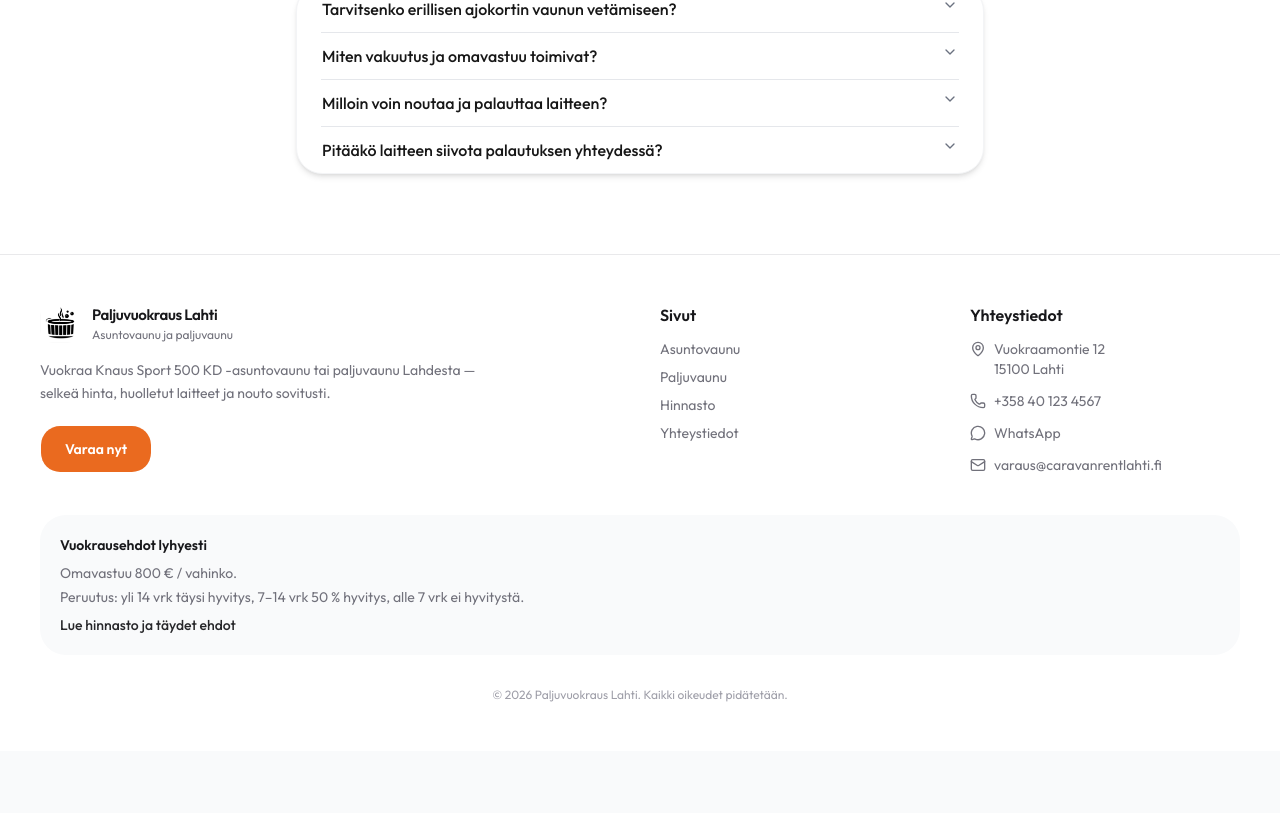
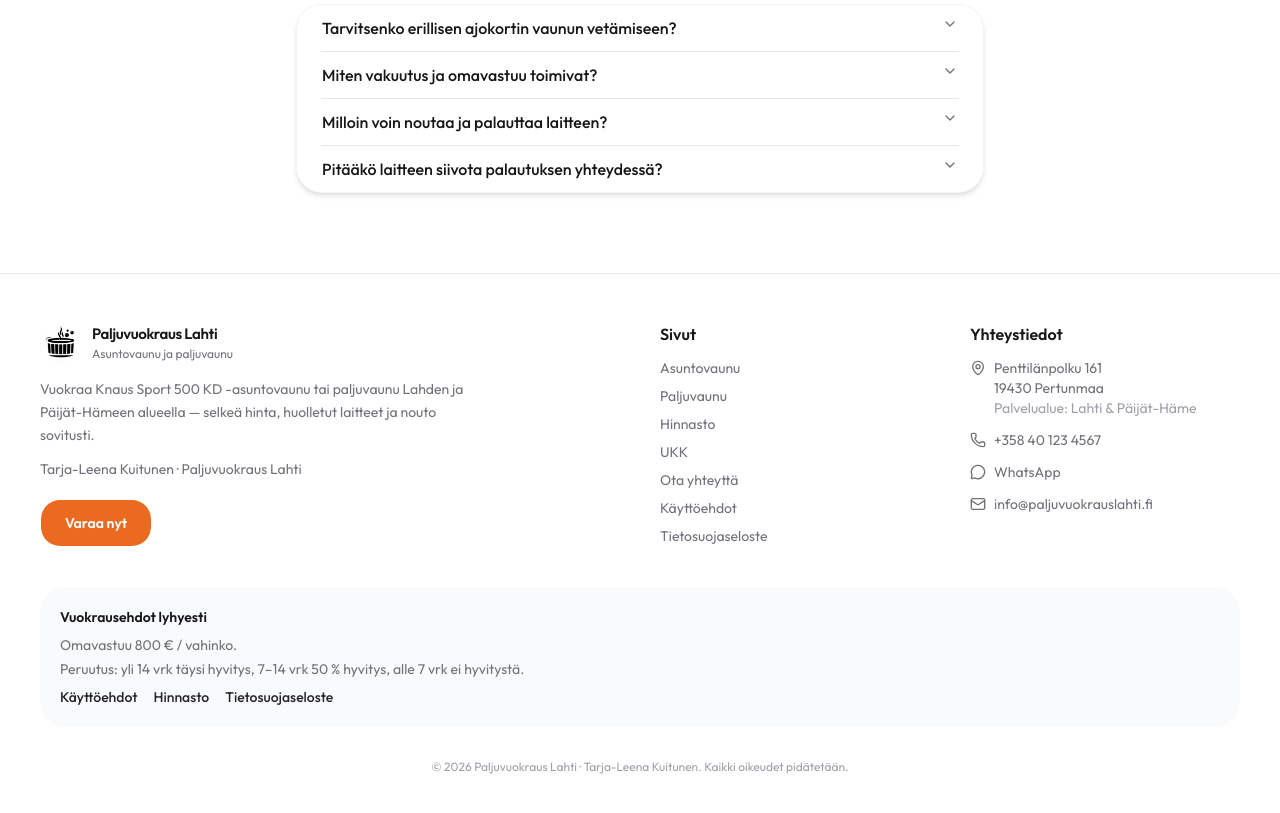
Before and after one commit to lahentaksi-glitch/caravan-rental, a Next.js app: page / in a window 1280 px wide. Shown: the part 3627-4440 px from the top of the page. Before the commit the page ends 4378 px from the top, so only its background shows below. Built offline with nearby package versions, Linux system fonts and the light colour scheme; no server answers.

Commit message:
Paivitetty yhteystiedot, footer-linkit ja ehdot
Co-authored-by: lahentaksi <lahentaksi@gmail.com>

```diff
--- /dev/null
+++ b/app/kayttoehdot/page.tsx
@@ -0,0 +1,62 @@
+import type { Metadata } from "next";
+import Link from "next/link";
+import { rentalTerms } from "@/data/pricing";
+import { site } from "@/data/site";
+import { Container } from "@/components/ui/container";
+import { SectionHeading } from "@/components/ui/section-heading";
+import { pageMetadata } from "@/lib/seo";
+
+export const metadata: Metadata = pageMetadata({
+  path: "/kayttoehdot",
+});
+
+export default function KayttoehdotPage() {
+  return (
+    <div className="py-12 sm:py-16">
+      <Container className="max-w-3xl">
+        <SectionHeading
+          align="left"
+          className="max-w-3xl"
+          title="Käyttöehdot"
+          subtitle={`${site.name} — vuokrausehdot lyhyesti. Täydelliset ehdot toimitetaan varausvahvistuksen mukana.`}
+        />
+
+        <div className="space-y-6">
+          {rentalTerms.map((term) => (
+            <article key={term.title} className="rounded-2xl bg-[#F9FAFB] p-5 sm:p-6">
+              <h2 className="text-lg font-semibold text-zinc-900">{term.title}</h2>
+              <p className="mt-2 text-sm leading-relaxed text-zinc-600">{term.body}</p>
+            </article>
+          ))}
+
+          <article className="rounded-2xl bg-[#F9FAFB] p-5 sm:p-6">
+            <h2 className="text-lg font-semibold text-zinc-900">Yhteystiedot</h2>
+            <p className="mt-2 text-sm leading-relaxed text-zinc-600">
+              Vuokraaja: {site.ownerName} / {site.name}. Osoite: {site.address.street},{" "}
+              {site.address.city}. Palvelualue: {site.address.areaLabel}. Sähköposti:{" "}
+              <a href={`mailto:${site.email}`} className="text-accent underline-offset-2 hover:underline">
+                {site.email}
+              </a>
+              .
+            </p>
+          </article>
+        </div>
+
+        <p className="mt-8 text-sm text-zinc-500">
+          Katso myös{" "}
+          <Link href="/hinnasto" className="font-medium text-zinc-800 underline-offset-2 hover:underline">
+            hinnasto
+          </Link>{" "}
+          ja{" "}
+          <Link
+            href="/tietosuojaseloste"
+            className="font-medium text-zinc-800 underline-offset-2 hover:underline"
+          >
+            tietosuojaseloste
+          </Link>
+          .
+        </p>
+      </Container>
+    </div>
+  );
+}
--- a/app/page.tsx
+++ b/app/page.tsx
@@ -23,7 +23,7 @@ export default function HomePage() {
       <BookingTeaser />
       <WhyUs />
       <ReviewsSection reviews={reviews} />
-      <section className="bg-white py-16 sm:py-20">
+      <section id="ukk" className="scroll-mt-24 bg-white py-16 sm:py-20">
         <Container className="max-w-3xl">
           <SectionHeading title="Usein kysyttyä" />
           <FAQAccordion items={faqItems} />
--- /dev/null
+++ b/app/tietosuojaseloste/page.tsx
@@ -0,0 +1,69 @@
+import type { Metadata } from "next";
+import Link from "next/link";
+import { site } from "@/data/site";
+import { Container } from "@/components/ui/container";
+import { SectionHeading } from "@/components/ui/section-heading";
+import { pageMetadata } from "@/lib/seo";
+
+export const metadata: Metadata = pageMetadata({
+  path: "/tietosuojaseloste",
+});
+
+const sections = [
+  {
+    title: "Rekisterinpitäjä",
+    body: `${site.ownerName} / ${site.name}, ${site.address.street}, ${site.address.city}. Yhteydenotot: ${site.email}.`,
+  },
+  {
+    title: "Mitä tietoja keräämme",
+    body: "Varaus- ja yhteydenottolomakkeilla keräämme nimen, sähköpostin, puhelinnumeron sekä viestin sisällön. Lisäksi sivusto voi kerätä teknisiä lokitietoja (esim. IP-osoite, selain) palvelun toiminnan ja turvallisuuden varmistamiseksi.",
+  },
+  {
+    title: "Mihin tietoja käytetään",
+    body: "Tietoja käytetään vain varauspyyntöjen käsittelyyn, asiaksiin yhteydenottoihin ja palvelun kehittämiseen. Emme myy henkilötietoja kolmansille osapuolille.",
+  },
+  {
+    title: "Säilytysaika",
+    body: "Varauksiin liittyviä tietoja säilytetään niin kauan kuin se on tarpeen varauksen hoitamiseksi, kirjanpidollisten velvoitteiden täyttämiseksi tai mahdollisten reklamaatioiden selvittämiseksi.",
+  },
+  {
+    title: "Oikeutesi",
+    body: "Sinulla on oikeus pyytää pääsyä tietoihisi, korjata niitä tai pyytää poistamista soveltuvan lainsäädännön puitteissa. Ota yhteyttä sähköpostitse.",
+  },
+] as const;
+
+export default function TietosuojaselostePage() {
+  return (
+    <div className="py-12 sm:py-16">
+      <Container className="max-w-3xl">
+        <SectionHeading
+          align="left"
+          className="max-w-3xl"
+          title="Tietosuojaseloste"
+          subtitle="Näin käsittelemme henkilötietojasi Paljuvuokraus Lahden palveluissa."
+        />
+
+        <div className="space-y-6">
+          {sections.map((section) => (
+            <article key={section.title} className="rounded-2xl bg-[#F9FAFB] p-5 sm:p-6">
+              <h2 className="text-lg font-semibold text-zinc-900">{section.title}</h2>
+              <p className="mt-2 text-sm leading-relaxed text-zinc-600">{section.body}</p>
+            </article>
+          ))}
+        </div>
+
+        <p className="mt-8 text-sm text-zinc-500">
+          Kysyttävää tietosuojasta?{" "}
+          <Link href="/yhteystiedot" className="font-medium text-zinc-800 underline-offset-2 hover:underline">
+            Ota yhteyttä
+          </Link>{" "}
+          tai kirjoita osoitteeseen{" "}
+          <a href={`mailto:${site.email}`} className="font-medium text-accent underline-offset-2 hover:underline">
+            {site.email}
+          </a>
+          .
+        </p>
+      </Container>
+    </div>
+  );
+}
--- a/components/contact/pickup-map.tsx
+++ b/components/contact/pickup-map.tsx
@@ -9,7 +9,7 @@ export function PickupMap() {
     <section className="overflow-hidden rounded-2xl border border-white/50 bg-white/70 shadow-[0_16px_40px_-24px_rgba(20,40,80,0.4)] backdrop-blur-xl">
       <div className="relative aspect-[4/3] min-h-[16rem] bg-muted sm:min-h-[18rem]">
         <iframe
-          title={`Kartta — noutopiste ${site.address.street}, Lahti`}
+          title={`Kartta — ${site.address.street}, ${site.address.locality}`}
           src={site.mapEmbedUrl}
           className="absolute inset-0 h-full w-full border-0"
           loading="lazy"
@@ -21,12 +21,14 @@ export function PickupMap() {
           <div className="rounded-2xl border border-white/60 bg-white/90 p-4 shadow-lg backdrop-blur-md">
             <p className="flex items-center gap-2 text-sm font-semibold text-foreground">
               <MapPin className="size-4 text-accent" aria-hidden />
-              Noutopiste, Lahti
+              Noutopiste, {site.address.locality}
             </p>
             <p className="mt-1 text-sm text-muted-foreground">
               {site.address.street}
               <br />
               {site.address.city}
+              <br />
+              Palvelualue: {site.address.areaLabel}
             </p>
             <a
               href={site.mapDirectionsUrl}
--- a/components/home/booking-teaser.tsx
+++ b/components/home/booking-teaser.tsx
@@ -53,8 +53,8 @@ export function BookingTeaser() {
                 Nouto
               </p>
               <p className="mt-3 text-sm leading-relaxed text-zinc-600">
-                Nouda sovittuna aikana {site.address.street}, {site.address.city}. Saat tarkan
-                osoitteen varauksen vahvistuksessa.
+                Nouda sovittuna aikana {site.address.street}, {site.address.city}. Palvelualue{" "}
+                {site.address.areaLabel}. Saat tarkan ohjeen varauksen vahvistuksessa.
               </p>
             </div>
             <div className="rounded-2xl bg-white p-5">
--- a/components/layout/footer.tsx
+++ b/components/layout/footer.tsx
@@ -16,6 +16,9 @@ export function Footer() {
             <BrandMark />
             <p className="mt-4 max-w-md text-sm leading-relaxed text-zinc-500">
               {site.description}
+            </p>
+            <p className="mt-3 text-sm text-zinc-500">
+              {site.ownerName} · {site.name}
             </p>
             <BookingCta label="Varaa nyt" className={bookNowClassName("mt-5")} />
           </div>
@@ -38,8 +41,23 @@ export function Footer() {
                 </Link>
               </li>
               <li>
+                <Link href="/#ukk" className="hover:text-zinc-800">
+                  UKK
+                </Link>
+              </li>
+              <li>
                 <Link href="/yhteystiedot" className="hover:text-zinc-800">
-                  Yhteystiedot
+                  Ota yhteyttä
+                </Link>
+              </li>
+              <li>
+                <Link href="/kayttoehdot" className="hover:text-zinc-800">
+                  Käyttöehdot
+                </Link>
+              </li>
+              <li>
+                <Link href="/tietosuojaseloste" className="hover:text-zinc-800">
+                  Tietosuojaseloste
                 </Link>
               </li>
             </ul>
@@ -53,6 +71,8 @@ export function Footer() {
                   {site.address.street}
                   <br />
                   {site.address.city}
+                  <br />
+                  <span className="text-zinc-400">Palvelualue: {site.address.areaLabel}</span>
                 </span>
               </li>
               <li className="flex items-center gap-2">
@@ -86,15 +106,24 @@ export function Footer() {
           <p className="font-semibold text-zinc-900">Vuokrausehdot lyhyesti</p>
           <p className="mt-2">{footerTermsSummary.deductible}</p>
           <p className="mt-1">{footerTermsSummary.cancellation}</p>
-          <p className="mt-2">
+          <p className="mt-2 flex flex-wrap gap-x-4 gap-y-1">
+            <Link href="/kayttoehdot" className="font-medium text-zinc-800 underline-offset-2 hover:underline">
+              Käyttöehdot
+            </Link>
             <Link href="/hinnasto" className="font-medium text-zinc-800 underline-offset-2 hover:underline">
-              Lue hinnasto ja täydet ehdot
+              Hinnasto
+            </Link>
+            <Link
+              href="/tietosuojaseloste"
+              className="font-medium text-zinc-800 underline-offset-2 hover:underline"
+            >
+              Tietosuojaseloste
             </Link>
           </p>
         </div>
 
         <p className="mt-8 text-center text-xs text-zinc-400">
-          © {new Date().getFullYear()} {site.name}. Kaikki oikeudet pidätetään.
+          © {new Date().getFullYear()} {site.name} · {site.ownerName}. Kaikki oikeudet pidätetään.
         </p>
       </Container>
     </footer>
--- a/data/site.ts
+++ b/data/site.ts
@@ -1,10 +1,10 @@
 export function getSiteUrl(): string {
   const raw = process.env.NEXT_PUBLIC_SITE_URL?.trim();
-  if (!raw) return "https://caravanrentlahti.fi";
+  if (!raw) return "https://paljuvuokrauslahti.fi";
   try {
     return new URL(raw).origin;
   } catch {
-    return "https://caravanrentlahti.fi";
+    return "https://paljuvuokrauslahti.fi";
   }
 }
 
@@ -16,52 +16,57 @@ export const siteKeywords = [
   "knaus sport 500 kd vuokraus",
   "paljukärry Lahti",
   "Paljuvuokraus Lahti",
+  "paljuvaunu Pertunmaa",
 ] as const;
 
-const pickupQuery = "Vuokraamontie 12, 15100 Lahti, Suomi";
+const pickupQuery = "Penttilänpolku 161, 19430 Pertunmaa, Suomi";
 
 export function googleMapsEmbedUrl(): string {
   const override = process.env.NEXT_PUBLIC_GOOGLE_MAPS_EMBED_URL?.trim();
   if (override) return override;
-  return `https://maps.google.com/maps?q=${encodeURIComponent(pickupQuery)}&z=15&hl=fi&output=embed`;
+  return `https://maps.google.com/maps?q=${encodeURIComponent(pickupQuery)}&z=14&hl=fi&output=embed`;
 }
 
 export const site = {
   name: "Paljuvuokraus Lahti",
+  ownerName: "Tarja-Leena Kuitunen",
   partnerName: "Paljuvuokraus Lahti",
   tagline: "Asuntovaunu ja paljuvaunu",
   description:
-    "Vuokraa Knaus Sport 500 KD -asuntovaunu tai paljuvaunu Lahdesta — selkeä hinta, huolletut laitteet ja nouto sovitusti.",
+    "Vuokraa Knaus Sport 500 KD -asuntovaunu tai paljuvaunu Lahden ja Päijät-Hämeen alueella — selkeä hinta, huolletut laitteet ja nouto sovitusti.",
   metaTitle:
     "Laadukas asuntovaunu ja paljuvaunu vuokralle - Paljuvuokraus Lahti",
   metaDescription:
-    "Vuokraa premium-asuntovaunu Knaus Sport tai elämyksellinen paljuvaunu helposti Lahden alueelta. Varaa heti lomaasi tai juhliisi!",
+    "Vuokraa premium-asuntovaunu Knaus Sport tai elämyksellinen paljuvaunu helposti Lahden ja Päijät-Hämeen alueelta. Yhteydenotot: info@paljuvuokrauslahti.fi",
   ogImage: "/og.jpg",
   phone: "+358 40 123 4567",
   whatsapp: "+358401234567",
-  email: "varaus@caravanrentlahti.fi",
+  email: "info@paljuvuokrauslahti.fi",
   logos: {
     caravan: "/brand/caravan-rent-lahti.jpg",
     palju: "/brand/lahden-paljuvuokraus.png",
     icon: "/brand/palju-icon.png",
   },
   address: {
-    street: "Vuokraamontie 12",
-    city: "15100 Lahti",
+    street: "Penttilänpolku 161",
+    city: "19430 Pertunmaa",
+    postalCode: "19430",
+    locality: "Pertunmaa",
     region: "Päijät-Häme",
     country: "Suomi",
+    areaLabel: "Lahti & Päijät-Häme",
   },
   geo: {
-    latitude: 60.98267,
-    longitude: 25.66151,
+    latitude: 61.5034,
+    longitude: 26.4789,
   },
   hours: {
     weekdays: "Ma–Pe 9:00–18:00",
     weekend: "La 10:00–15:00 (nouto sopimuksen mukaan)",
-    note: "Palautus sunnuntaisin klo 18:00 mennessä, ellei toisin sovita.",
+    note: "Paljuvaunun tavanomainen vuokrausaika klo 14:00–12:00, ellei toisin sovita.",
   },
   mapEmbedUrl: googleMapsEmbedUrl(),
-  mapDirectionsUrl: `https://www.google.com/maps/dir/?api=1&destination=${encodeURIComponent("Vuokraamontie 12, 15100 Lahti")}`,
+  mapDirectionsUrl: `https://www.google.com/maps/dir/?api=1&destination=${encodeURIComponent(pickupQuery)}`,
   social: {
     instagram: "https://instagram.com",
     facebook: "https://facebook.com",
```
Also changed, not shown: app/sitemap.ts (+12 -0 lines), app/yhteystiedot/page.tsx (+18 -4 lines), lib/schema.ts (+4 -3 lines), 1 other file (tests, documents, lock files or other folders).
